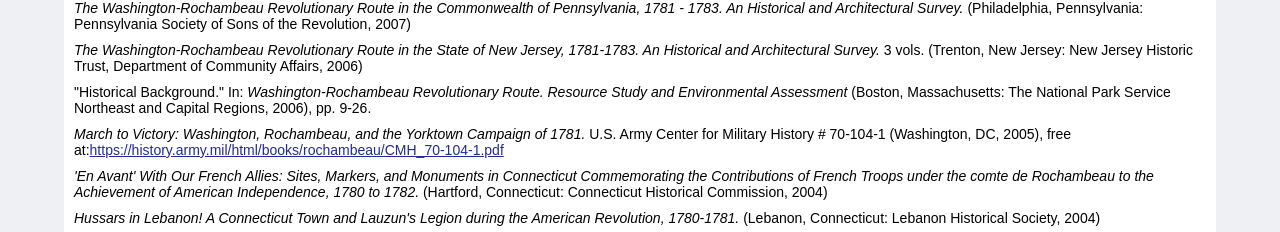
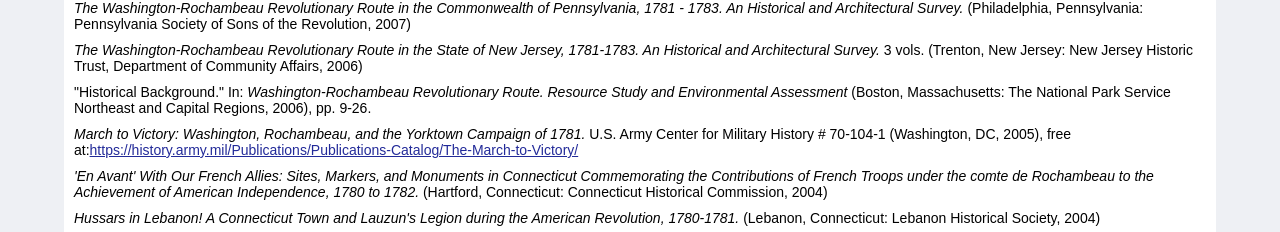
Before and after one commit to seligmar/robert-a-selig, a Next.js app in the folder robert-a-selig/: page /publications in a window 1280 px wide. Shown: the part 2391-2623 px from the top of the page. Built offline with nearby package versions, Linux system fonts and the light colour scheme.

Commit message:
updated links

```diff
--- a/robert-a-selig/src/app/publications/page.tsx
+++ b/robert-a-selig/src/app/publications/page.tsx
@@ -589,10 +589,10 @@
               U.S. Army Center for Military History # 70-104-1 (Washington, DC,
               2005), free at:
               <a
-                href='https://history.army.mil/html/books/rochambeau/CMH_70-104-1.pdf'
+                href='https://history.army.mil/Publications/Publications-Catalog/The-March-to-Victory/'
                 target='_blank'
               >
-                https://history.army.mil/html/books/rochambeau/CMH_70-104-1.pdf
+                https://history.army.mil/Publications/Publications-Catalog/The-March-to-Victory/
               </a>
             </div>
             <div className='publication-margin'>
```
